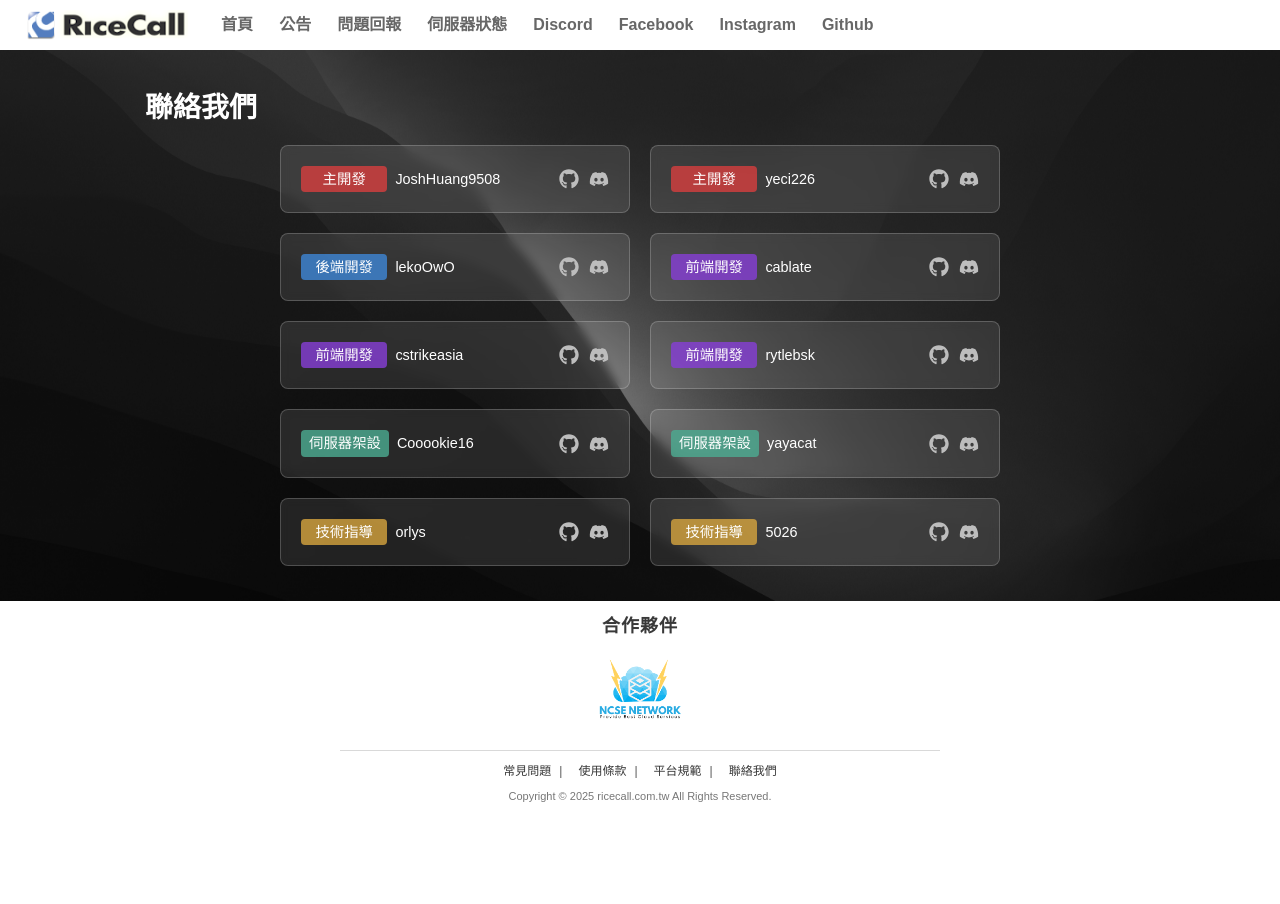
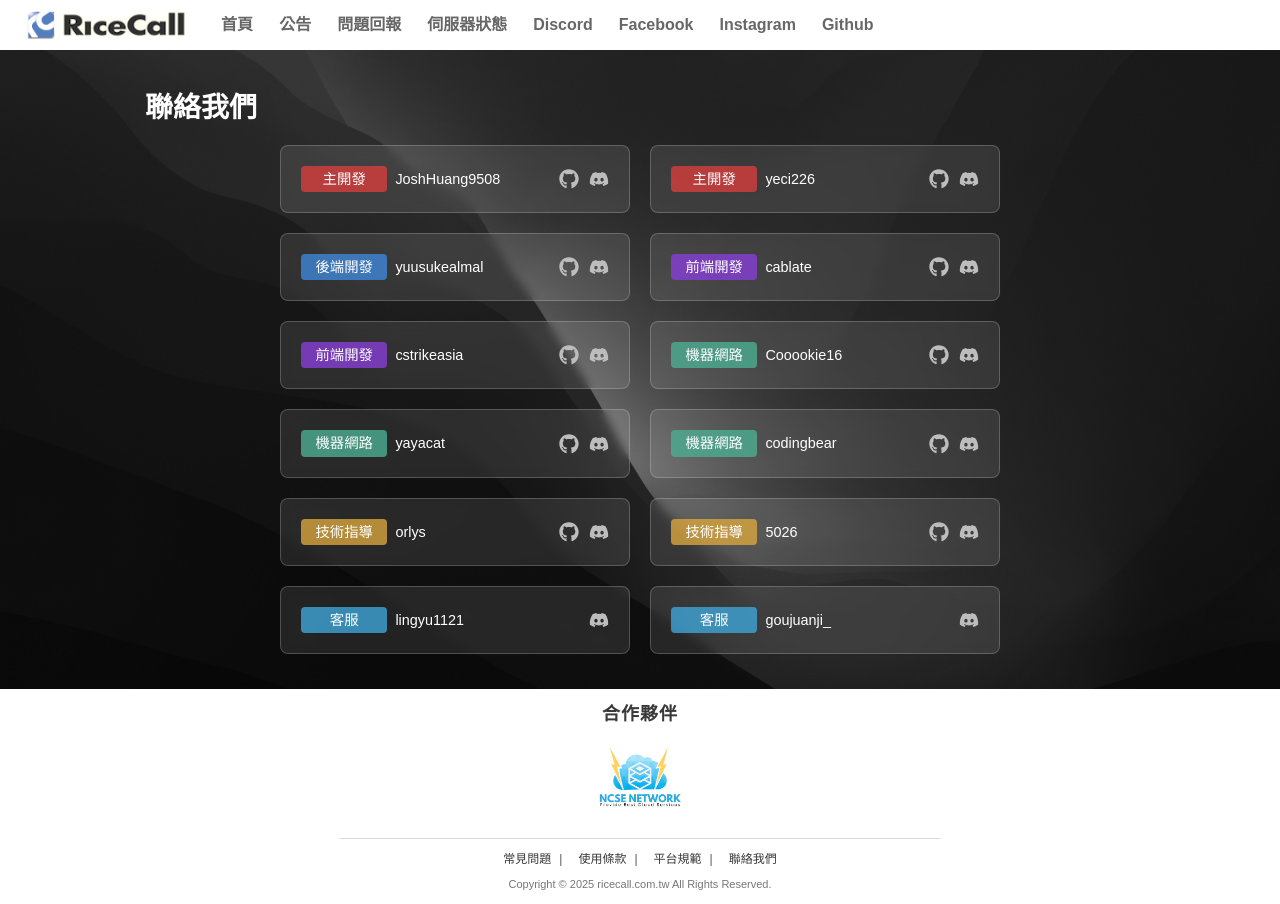
Before and after one commit to cstrikeasia/rc-website, a Next.js app: page /contactus in a window 1280 px wide. Before the commit the page ends 815 px from the top, so only its background shows below. Built offline with nearby package versions, Linux system fonts and the light colour scheme.

Commit message:
fix: contactus

```diff
--- a/app/contactus/page.tsx
+++ b/app/contactus/page.tsx
@@ -23,48 +23,6 @@ const { metadata: pageMetadata, jsonLd: pageJsonLd } = getMetaData({
 export const metadata = pageMetadata;
 
 export default function ContactUsPage() {
-  const contacts = [
-    {
-      title: "主開發",
-      contact: "JoshHuang9508",
-      info: [{ label: "Github", value: "https://github.com/JoshHuang9508/" }],
-    },
-    {
-      title: "主開發",
-      contact: "yeci226",
-      info: [{ label: "Github", value: "https://github.com/yeci226/" }],
-    },
-    {
-      title: "後端開發",
-      contact: "lekoOwO",
-      info: [{ label: "Github", value: "https://github.com/lekoOwO/" }],
-    },
-    {
-      title: "前端開發",
-      contact: "cablate",
-      info: [{ label: "Github", value: "https://github.com/cablate/" }],
-    },
-    {
-      title: "前端開發",
-      contact: "cstrikeasia",
-      info: [{ label: "Github", value: "https://github.com/cstrikeasia/" }],
-    },
-    {
-      title: "前端開發",
-      contact: "rytlebsk",
-      info: [{ label: "Github", value: "https://github.com/rytlebsk/" }],
-    },
-    {
-      title: "伺服器架設",
-      contact: "Cooookie16",
-      info: [{ label: "Github", value: "https://github.com/Cooookie16/" }],
-    },
-    {
-      title: "伺服器架設",
-      contact: "yayacat",
-      info: [{ label: "Github", value: "https://github.com/yayacat/" }],
-    },
-  ];
   return (
     <>
       <Header />
--- a/components/client_part/ContactusClientPart.tsx
+++ b/components/client_part/ContactusClientPart.tsx
@@ -8,65 +8,106 @@ import main from "@/styles/contactus.module.css";
 export default function ContactUsPage() {
   const contacts = [
     {
-      title: "主開發",
-      contact: "JoshHuang9508",
-      info: [{ label: "Github", value: "JoshHuang9508" }, { label: "Discord", value: "614396443016560649" }],
+      title: '主開發',
+      contact: 'JoshHuang9508',
+      info: [
+        { label: 'Github', value: 'JoshHuang9508' },
+        { label: 'Discord', value: '614396443016560649' },
+      ],
     },
     {
-      title: "主開發",
-      contact: "yeci226",
-      info: [{ label: "Github", value: "yeci226" }, { label: "Discord", value: "283946584461410305" }],
+      title: '主開發',
+      contact: 'yeci226',
+      info: [
+        { label: 'Github', value: 'yeci226' },
+        { label: 'Discord', value: '283946584461410305' },
+      ],
     },
     {
-      title: "後端開發",
-      contact: "lekoOwO",
-      info: [{ label: "Github", value: "lekoOwO" }, { label: "Discord", value: "108153734541942784" }],
+      title: '後端開發',
+      contact: 'yuusukealmal',
+      info: [
+        { label: 'Github', value: 'yuusukealmal' },
+        { label: 'Discord', value: '878830839822176287' },
+      ],
     },
     {
-      title: "前端開發",
-      contact: "cablate",
-      info: [{ label: "Github", value: "cablate" }, { label: "Discord", value: "337525692356886538" }],
+      title: '前端開發',
+      contact: 'cablate',
+      info: [
+        { label: 'Github', value: 'cablate' },
+        { label: 'Discord', value: '337525692356886538' },
+      ],
     },
     {
-      title: "前端開發",
-      contact: "cstrikeasia",
-      info: [{ label: "Github", value: "cstrikeasia" }, { label: "Discord", value: "789742073036144640" }],
+      title: '前端開發',
+      contact: 'cstrikeasia',
+      info: [
+        { label: 'Github', value: 'cstrikeasia' },
+        { label: 'Discord', value: '789742073036144640' },
+      ],
     },
     {
-      title: "前端開發",
-      contact: "rytlebsk",
-      info: [{ label: "Github", value: "rytlebsk" }, { label: "Discord", value: "" }],
+      title: '機器網路',
+      contact: 'Cooookie16',
+      info: [
+        { label: 'Github', value: 'Cooookie16' },
+        { label: 'Discord', value: '370537724362620930' },
+      ],
     },
     {
-      title: "伺服器架設",
-      contact: "Cooookie16",
-      info: [{ label: "Github", value: "Cooookie16" }, { label: "Discord", value: "370537724362620930" }],
+      title: '機器網路',
+      contact: 'yayacat',
+      info: [
+        { label: 'Github', value: 'yayacat' },
+        { label: 'Discord', value: '107918754251325440' },
+      ],
     },
     {
-      title: "伺服器架設",
-      contact: "yayacat",
-      info: [{ label: "Github", value: "yayacat" }, { label: "Discord", value: "107918754251325440" }],
+      title: '機器網路',
+      contact: 'codingbear',
+      info: [
+        { label: 'Github', value: 'mcg25035' },
+        { label: 'Discord', value: '492908862647697409' },
+      ],
     },
     {
-      title: "技術指導",
-      contact: "orlys",
-      info: [{ label: "Github", value: "Orlys" }, { label: "Discord", value: "385825577698983937" }],
+      title: '技術指導',
+      contact: 'orlys',
+      info: [
+        { label: 'Github', value: 'Orlys' },
+        { label: 'Discord', value: '385825577698983937' },
+      ],
     },
     {
-      title: "技術指導",
-      contact: "5026",
-      info: [{ label: "Github", value: "SN-Koarashi" }, { label: "Discord", value: "198418020329062400" }],
+      title: '技術指導',
+      contact: '5026',
+      info: [
+        { label: 'Github', value: 'SN-Koarashi' },
+        { label: 'Discord', value: '198418020329062400' },
+      ],
+    },
+    {
+      title: '客服',
+      contact: 'lingyu1121',
+      info: [{ label: 'Discord', value: '371580417096155137' }],
+    },
+    {
+      title: '客服',
+      contact: 'goujuanji_',
+      info: [{ label: 'Discord', value: '415152218690420736' }],
     },
   ];
 
-  type JobTitle = "主開發" | "後端開發" | "前端開發" | "伺服器架設" | "技術指導";
+  type JobTitle = "主開發" | "後端開發" | "前端開發" | "機器網路" | "技術指導" | "客服";
 
   const titleColorClasses: Record<JobTitle, string> = {
-    "主開發": main.title主開發,
-    "後端開發": main.title後端開發,
-    "前端開發": main.title前端開發,
-    "伺服器架設": main.title伺服器架設,
-    "技術指導": main.title技術指導,
+    "主開發": main.mainDeveloper,
+    "後端開發": main.backendDeveloper,
+    "前端開發": main.frontendDeveloper,
+    "機器網路": main.machineNetwork,
+    "技術指導": main.technicalSupport,
+    "客服": main.customerService,
   };
 
   return (
--- a/styles/contactus.module.css
+++ b/styles/contactus.module.css
@@ -3,8 +3,7 @@
 }
 
 .main {
-  background: #358bff url(../public/images/agreement_bg.png) center top
-    no-repeat !important;
+  background: #358bff url(../public/images/agreement_bg.png) center top no-repeat !important;
   background-size: 100% 100% !important;
 }
 
@@ -68,20 +67,28 @@
   text-align: center;
 }
 
-.title主開發 {
+.mainDeveloper {
   background-color: rgba(216, 63, 63, 0.8);
 }
-.title後端開發 {
+
+.backendDeveloper {
   background-color: rgba(63, 136, 216, 0.8);
 }
-.title前端開發 {
+
+.frontendDeveloper {
   background-color: rgba(136, 63, 216, 0.8);
 }
-.title伺服器架設 {
+
+.machineNetwork {
   background-color: rgb(77 173 147 / 80%);
 }
-.title技術指導 {
+
+.technicalSupport {
   background-color: rgba(216, 166, 63, 0.8);
+}
+
+.customerService {
+  background-color: rgba(63, 166, 216, 0.8);
 }
 
 .developerTitle::before,
```
